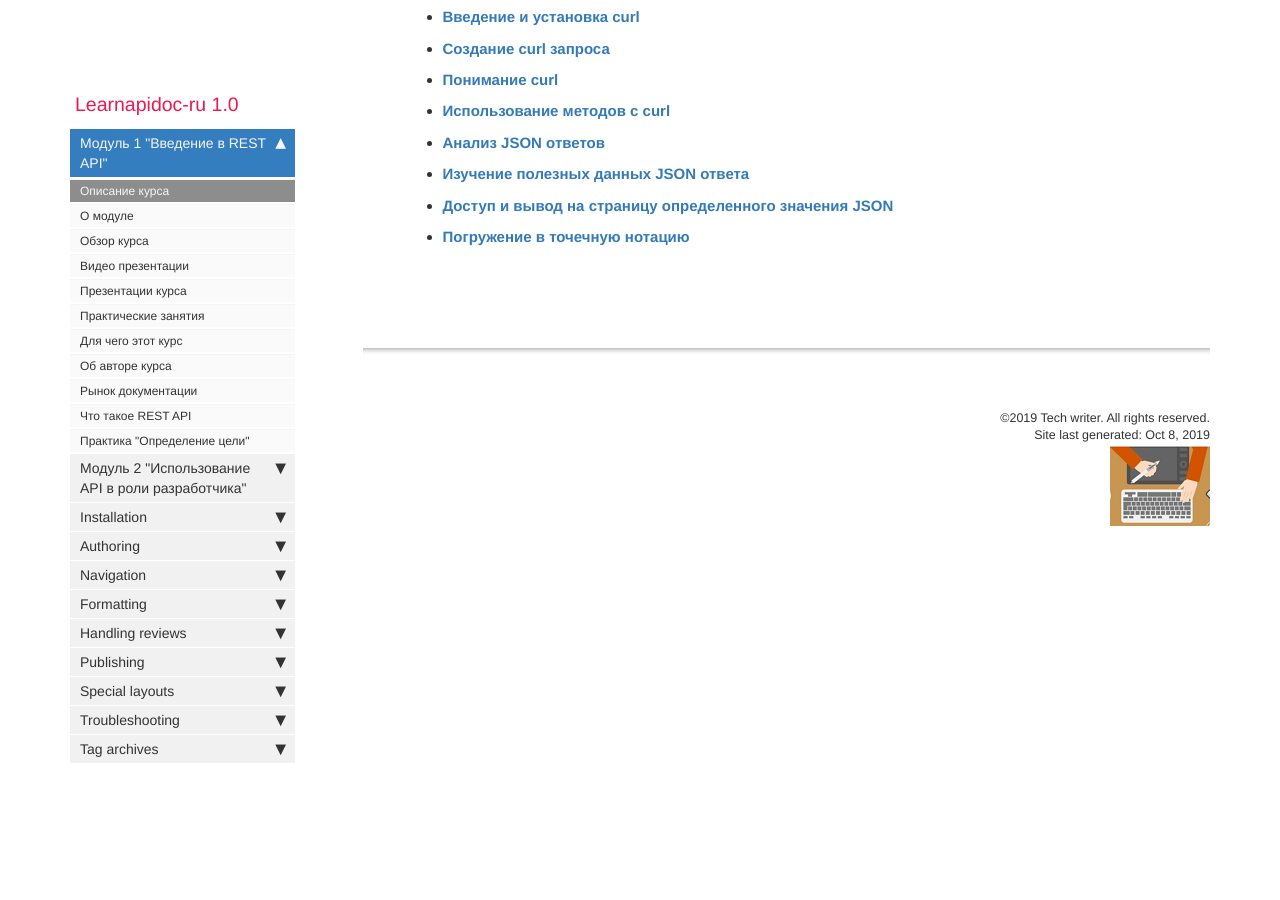
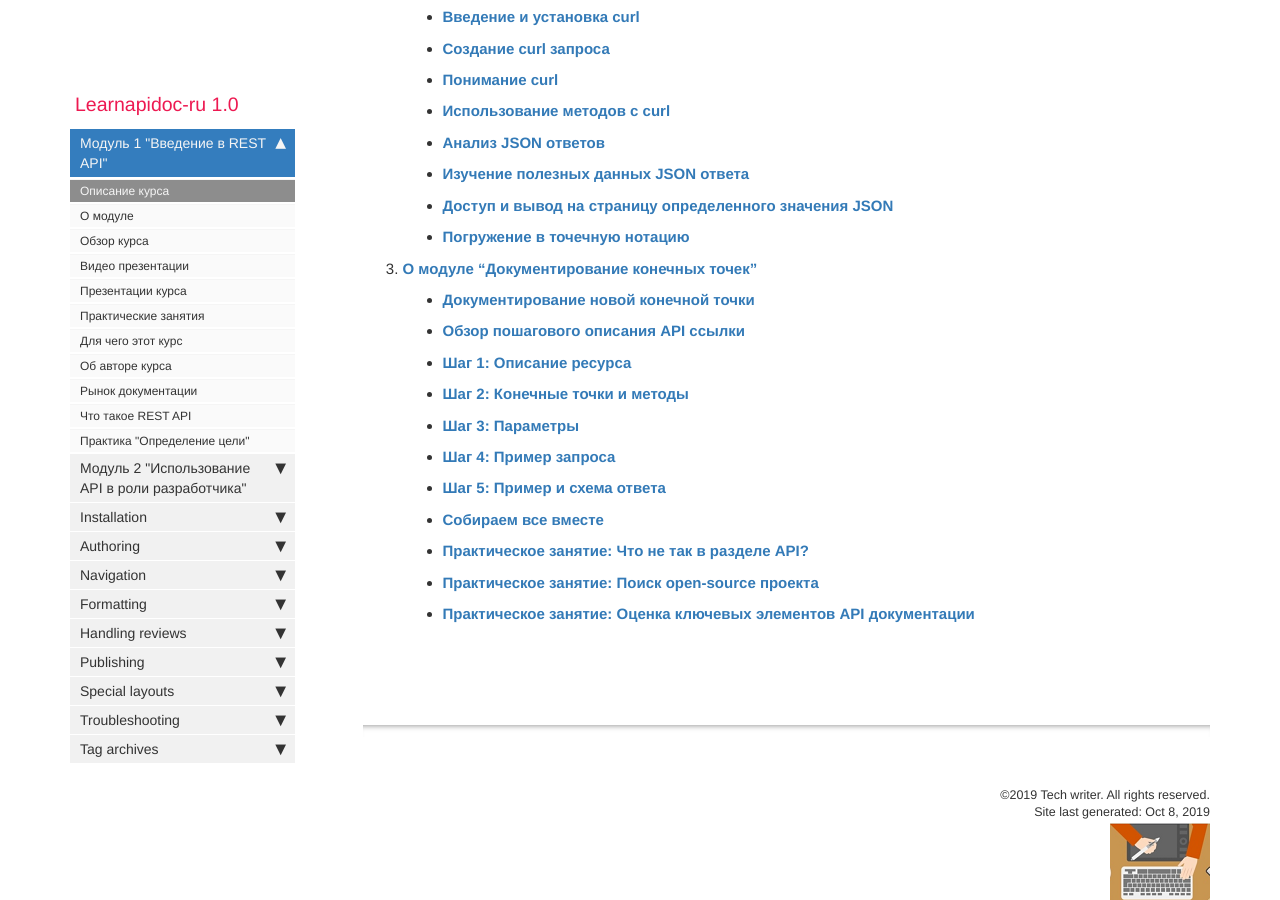
Before and after one commit to Starkovden/Starkovden.github.io, a Jekyll site: the page built from index.md, in a window 1280 px wide and 900 px high, scrolled down 1082 px. Built offline with Jekyll 4.4.1, drawn with Linux system fonts in a browser that asks for light colours; nearby versions of some CDN libraries; comment, search, counter and statistics services are not loaded.

Commit message:
добавил заголовки 3 модуля

```diff
--- a/index.md
+++ b/index.md
@@ -44,3 +44,17 @@ permalink: index.html
     - [**Изучение полезных данных JSON ответа**](inspect-json.html)
     - [**Доступ и вывод на страницу определенного значения JSON**](access-print-value.html)
     - [**Погружение в точечную нотацию**](dot-notation.html)
+
+3. [**О модуле "Документирование конечных точек"**](about-third-module.html)
+
+    - [**Документирование новой конечной точки**](new-endpoint.html)
+    - [**Обзор пошагового описания API ссылки**](api-reference-tutorial-overview.html)
+    - [**Шаг 1: Описание ресурса**](step1-resourse-description.html)
+    - [**Шаг 2: Конечные точки и методы**](step2-endpoints-and-methods.html)
+    - [**Шаг 3: Параметры**](step3-parameters.html)
+    - [**Шаг 4: Пример запроса**](step4-request-example.html)
+    - [**Шаг 5: Пример и схема ответа**](step5-response-example-and-schema.html)
+    - [**Собираем все вместе**](putt-all-together.html)
+    - [**Практическое занятие: Что не так в разделе API?**](whats-wrong.html)
+    - [**Практическое занятие: Поиск open-source проекта**](find-open-source-project.html)
+    - [**Практическое занятие: Оценка ключевых элементов API документации**](evaluate-api-referense-docs.html)
```
